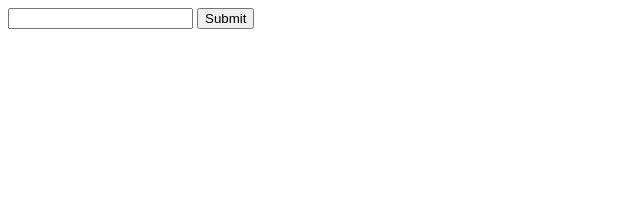
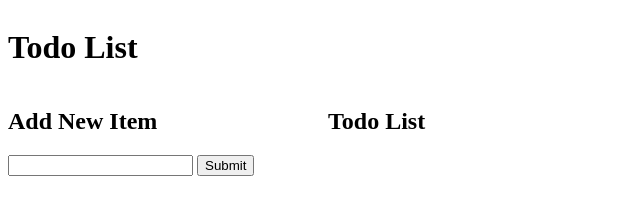
Before and after one commit to czaas/bdd-todo-app, a website: page index.html in a window 1280 px wide. Shown: the whole page, without its empty margins (0-640 px from the left). Drawn offline with Linux system fonts and the light colour scheme.

Commit message:
Added some basic styles

```diff
--- /dev/null
+++ b/css/main.css
@@ -0,0 +1,3 @@
+*, *:before, *:after { box-sizing: border-box; }
+
+div { width: 50%; display: inline-block; white-space: nowrap; vertical-align: top; }
--- a/index.html
+++ b/index.html
@@ -2,18 +2,26 @@
 <head>
 	<meta charset="UTF-8">
 	<title>Document</title>
+	<link rel="stylesheet" href="css/main.css">
 </head>
 <body ng-app="todoApp">
 
 	<div ng-controller="AddItemContr">
+		<h1>Todo List</h1>
+
+		<div>
+			<h2>Add New Item</h2>
 			<form>
 				<input type="text" ng-model="toBeAdded">
 				<button ng-click="addItemToList(toBeAdded)">Submit</button>
 			</form>
-
+		</div>
+		<div>
+			<h2>Todo List</h2>
 			<ul>
 				<li ng-repeat="item in todoArray">{{ item  }}</li>
 			</ul>
+		</div>
 	</div>
 
 	<script src="js/angular.min.js"></script>
```
Lines whose indentation alone changed are shown as unchanged.
